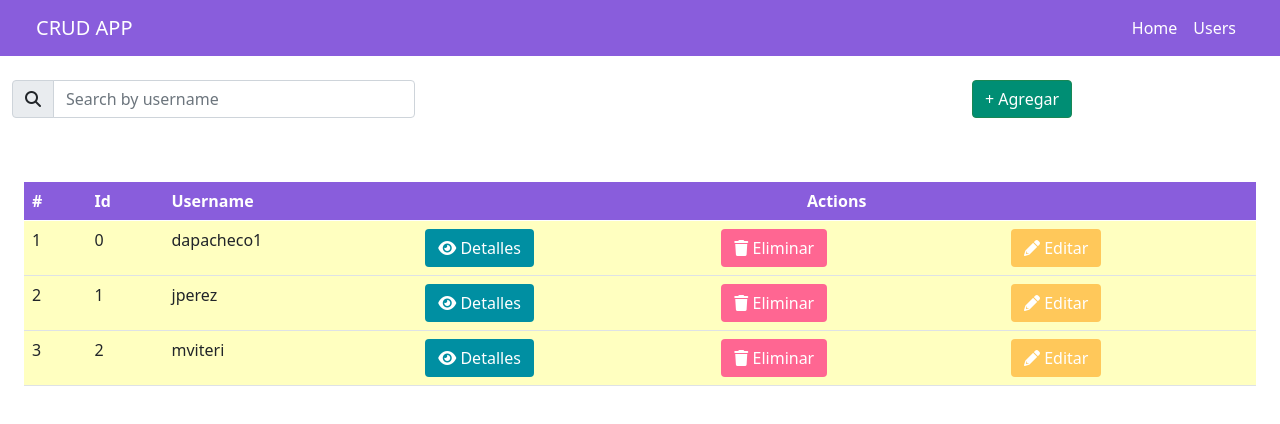
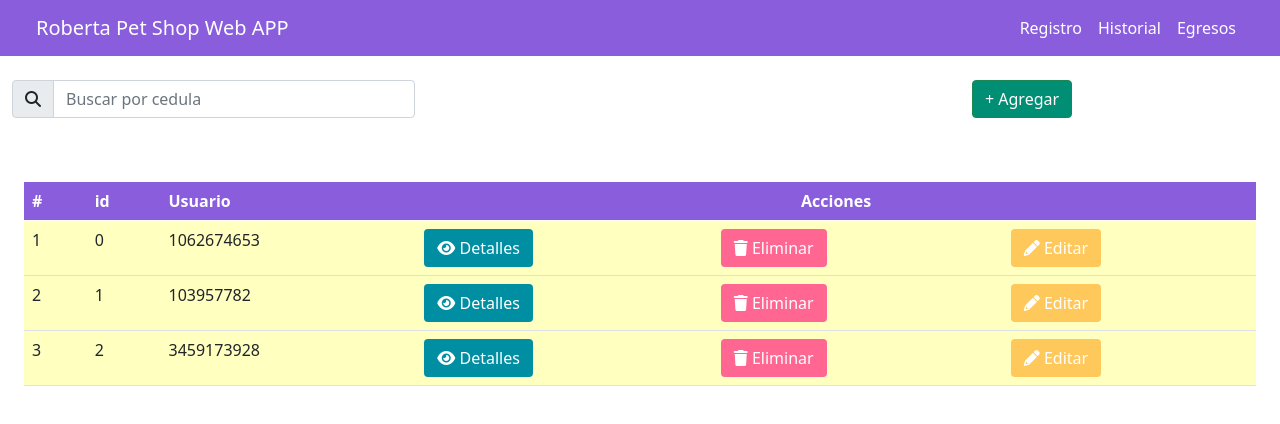
Before and after one commit to coderunner86/petshop, an Angular app: page / in a window 1280 px wide. Shown: the top 424 px of the page. Built offline with nearby package versions, Linux system fonts and the light colour scheme.

Commit message:
2 files modified

```diff
--- a/src/app/app.component.html
+++ b/src/app/app.component.html
@@ -2,7 +2,8 @@
   <div class="row">
     <nav class="navbar navbar-expand-sm navbar-dark crud">
       <div class="container-fluid">
-        <a class="navbar-brand" href="#">CRUD APP</a>
+
+        <a class="navbar-brand" href="#">Roberta Pet Shop Web APP</a>
         <button
           class="navbar-toggler"
           type="button"
@@ -12,13 +13,15 @@
           aria-expanded="false"
           aria-label="Toggle navigation"
         >
+
           <span class="navbar-toggler-icon"></span>
         </button>
         <div class="d-flex">
           <div class="collapse navbar-collapse" id="navbarID">
             <div class="navbar-nav">
-              <a class="nav-link active" aria-current="page" href="#">Home</a>
-              <a class="nav-link active" aria-current="page" href="#">Users</a>
+              <a class="nav-link active" aria-current="page" href="#">Registro</a>
+              <a class="nav-link active" aria-current="page" href="#">Historial</a>
+              <a class="nav-link active" aria-current="page" href="#">Egresos</a>
             </div>
           </div>
         </div>
@@ -34,7 +37,7 @@
         <input
           type="text"
           class="form-control"
-          placeholder="Search by username"
+          placeholder="Buscar por cedula"
           (keyup)="filterUsers($event)"
         />
       </div>
@@ -54,9 +57,9 @@
       <thead>
         <tr>
           <th>#</th>
-          <th>Id</th>
-          <th>Username</th>
-          <th colspan="3" class="text-center">Actions</th>
+          <th>id</th>
+          <th>Usuario</th>
+          <th colspan="3" class="text-center">Acciones</th>
         </tr>
       </thead>
       <tbody>
--- a/src/app/app.component.ts
+++ b/src/app/app.component.ts
@@ -22,21 +22,21 @@ export class AppComponent {
   users: Users[] = [
     {
       id: 0,
-      username: 'dapacheco1',
+      username: '1062674653',
       password: '123',
-      email: 'dapacheco1@domain.com',
+      email: 'user0@domain.com',
     },
     {
       id: 1,
-      username: 'jperez',
+      username: '103957782',
       password: '123',
-      email: 'jperez@domain.com',
+      email: 'user1@domain.com',
     },
     {
       id: 2,
-      username: 'mviteri',
+      username: '3459173928',
       password: '123',
-      email: 'mviteri@domain.com',
+      email: 'user2@domain.com',
     },
   ];
 
```
